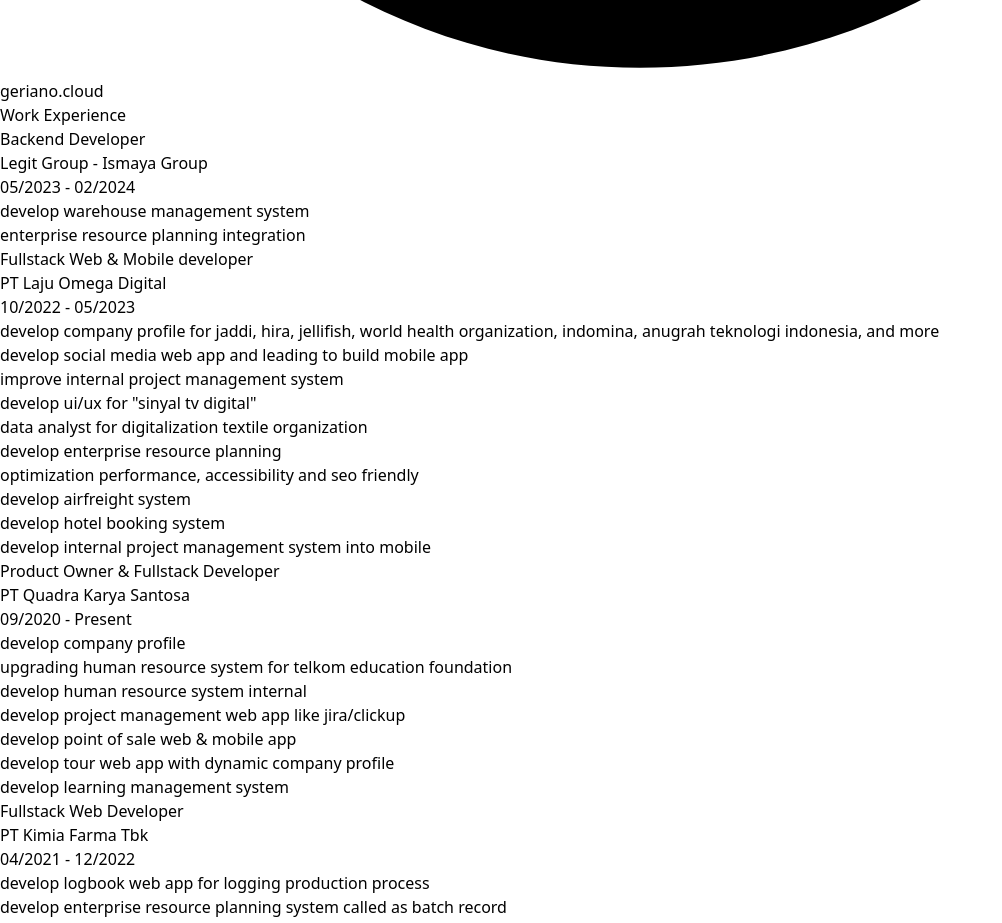
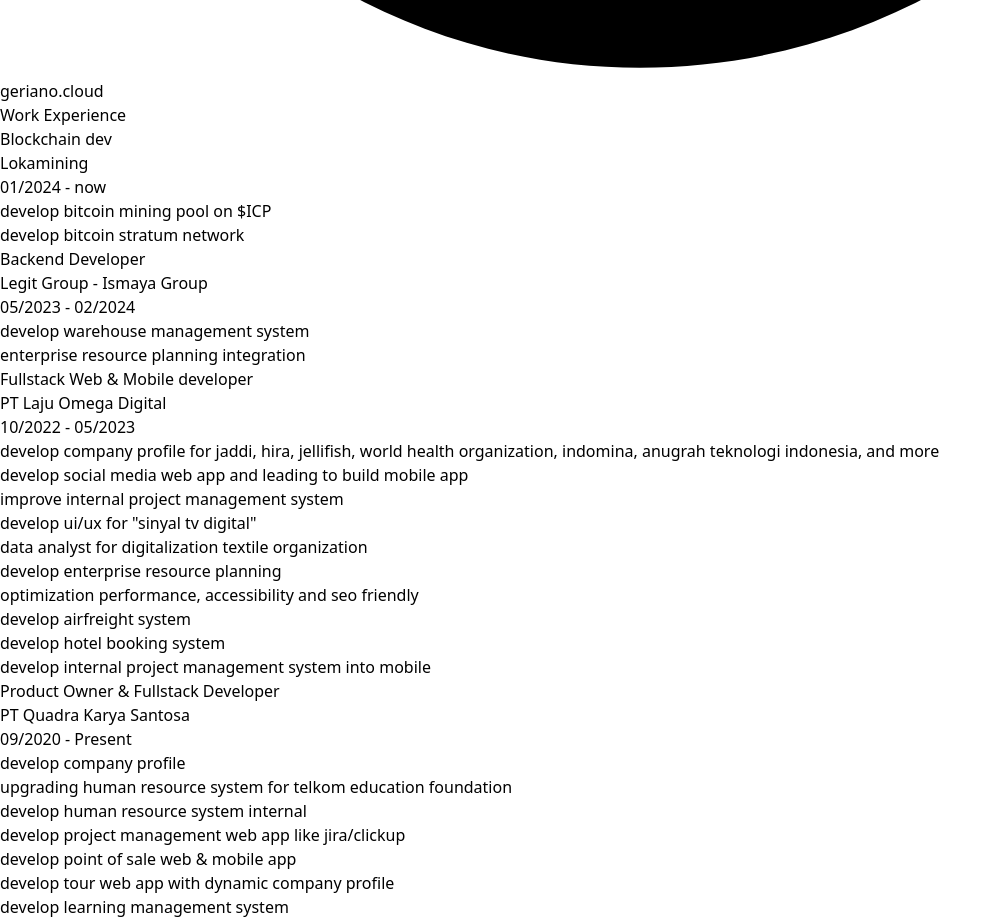
Before and after one commit to Geriano/geriano.github.io-src, a React (Vite) app: page / in a window 1280 px wide. Shown: the part 7120-8043 px from the top of the page, without its empty margins (0-1002 px from the left). Built offline with nearby package versions, Linux system fonts and the light colour scheme.

Commit message:
feat: add experience

```diff
--- a/src/App.tsx
+++ b/src/App.tsx
@@ -66,6 +66,15 @@
     tasks: [
       'develop warehouse management system',
       'enterprise resource planning integration',
+    ],
+  },
+  {
+    as: 'Blockchain dev',
+    org: 'Lokamining',
+    range: '01/2024 - now',
+    tasks: [
+      'develop bitcoin mining pool on $ICP',
+      'develop bitcoin stratum network',
     ],
   },
 ]
```
